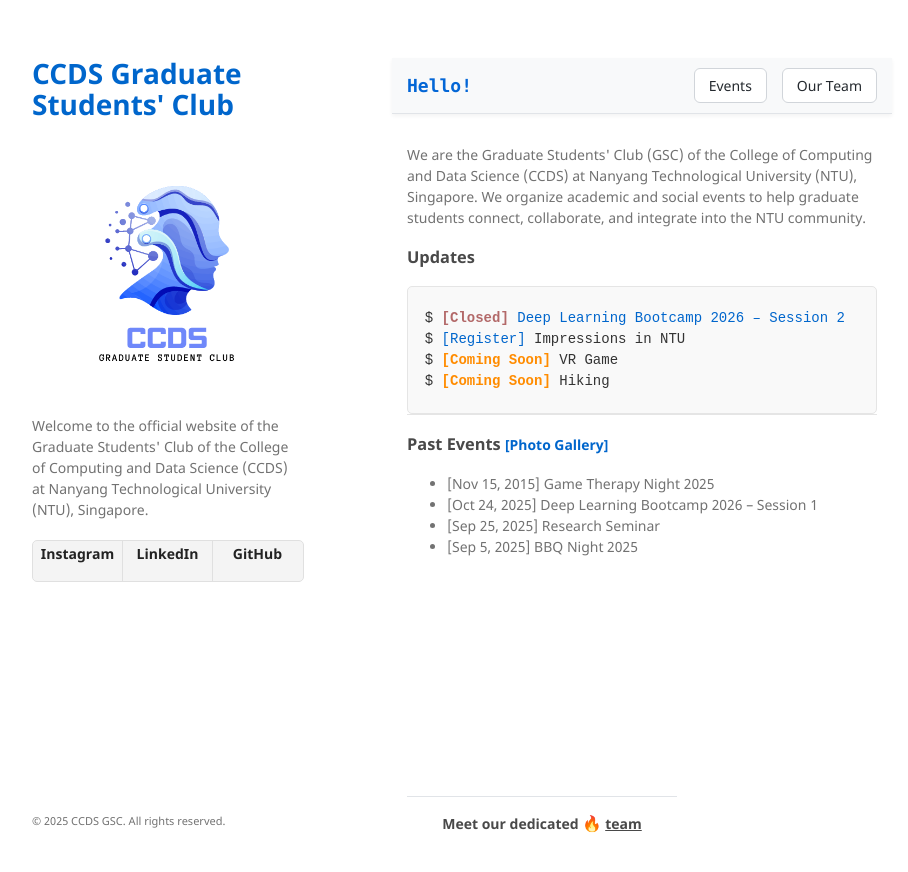
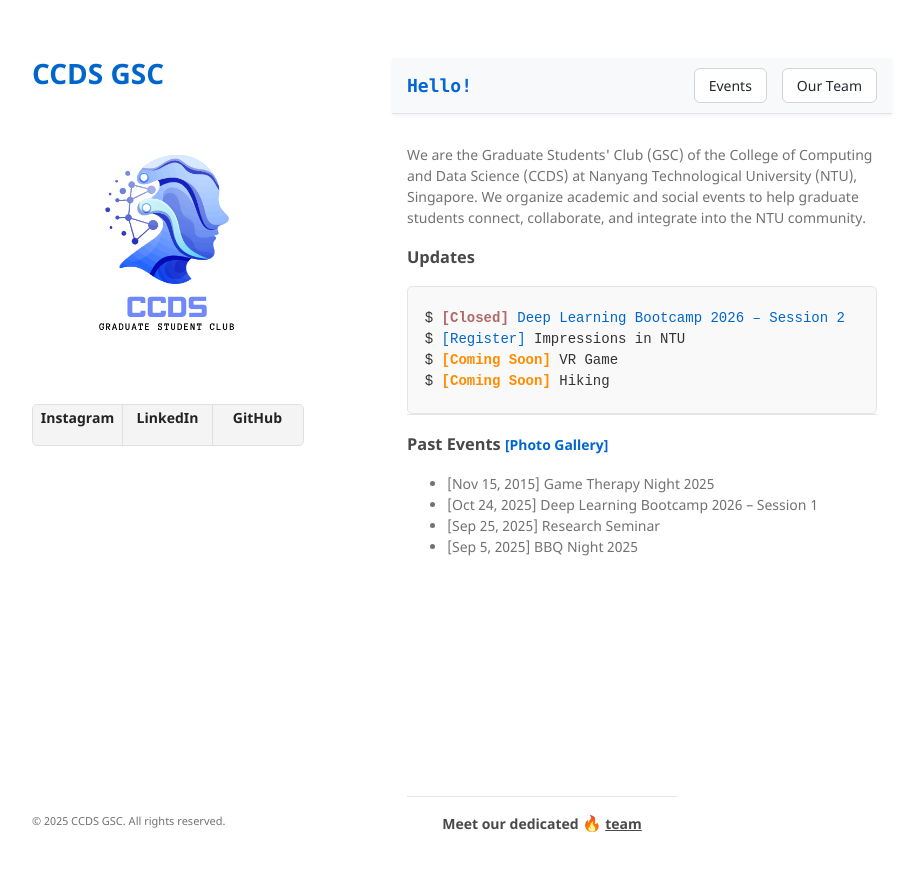
Before and after one commit to ccds-gsc/ccds-gsc.github.io, a Jekyll site: the page built from index.md, in a window 1280 px wide. Shown: the top 872 px of the page, without its empty margins (178-1086 px from the left). Built offline with Jekyll 4.4.1, drawn with Linux system fonts in a browser that asks for light colours; the repository's description, which GitHub fills in, is left out.

Commit message:
Update _config.yml

```diff
--- a/_config.yml
+++ b/_config.yml
@@ -1,6 +1,6 @@
-title: CCDS Graduate Students' Club
+title: CCDS GSC
 logo: /assets/img/logo.png
-description: Welcome to the official website of the Graduate Students' Club of the College of Computing and Data Science (CCDS) at Nanyang Technological University (NTU), Singapore.
+description:
 show_downloads: true
 google_analytics: G-CJHJXG4C3B
 theme: jekyll-theme-minimal
```
